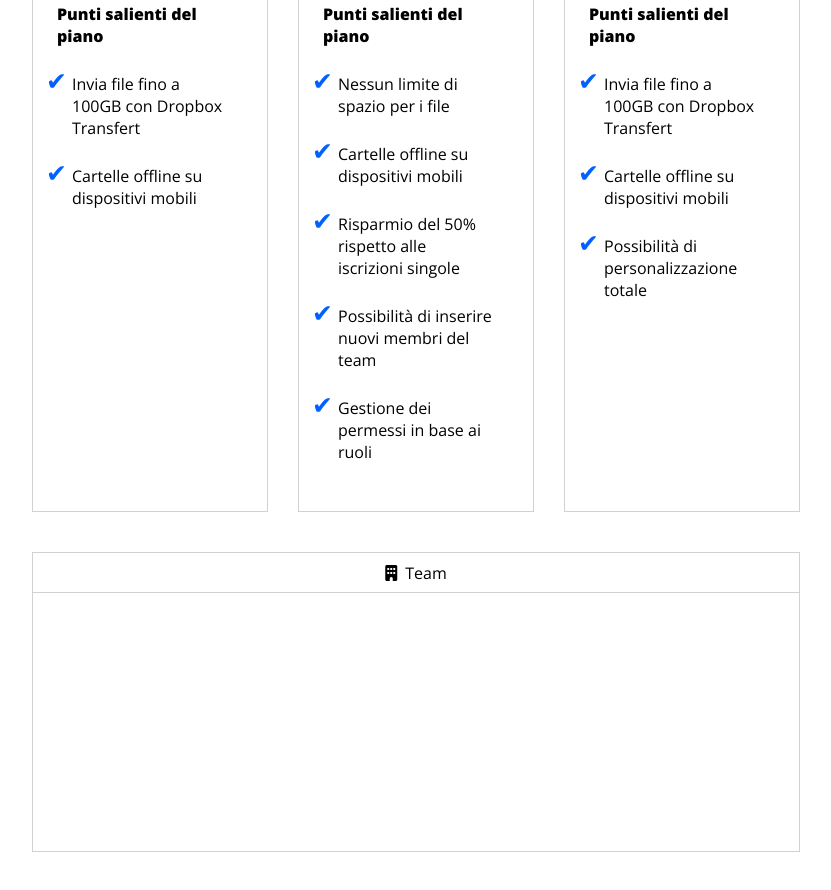
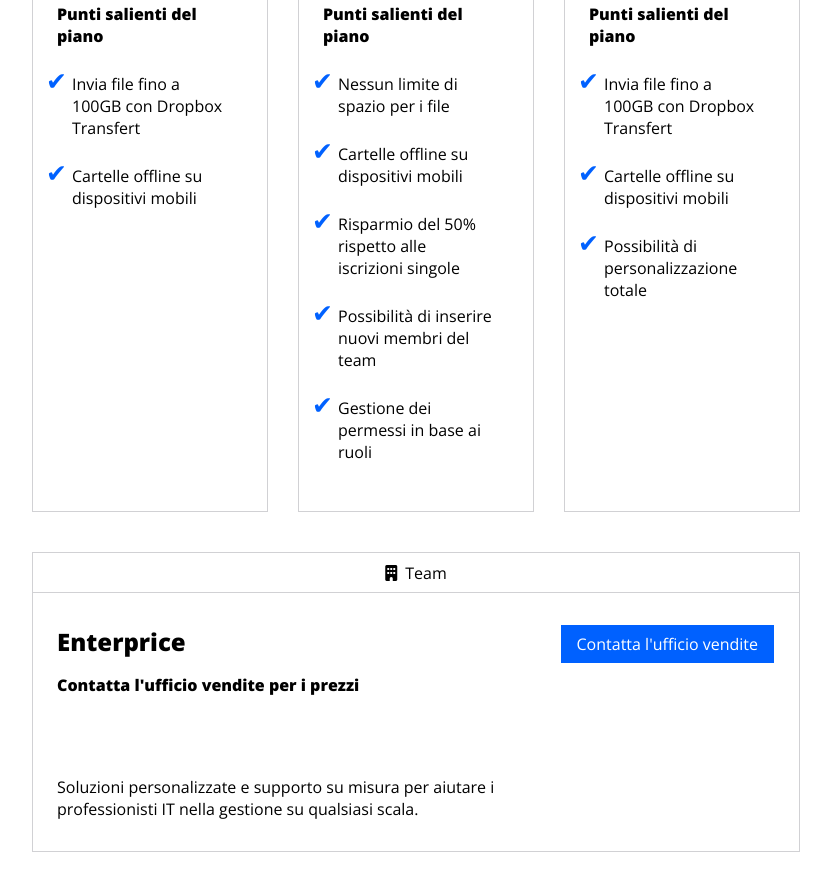
Before and after one commit to PietroSavini/htmlcss-dropbox, a plain HTML site: page index.html in a window 1280 px wide. Shown: the part 1472-2362 px from the top of the page, without its empty margins (224-1055 px from the left). Drawn offline with nearby package versions, Linux system fonts and the light colour scheme.

Commit message:
finished business section

```diff
--- a/css/style.css
+++ b/css/style.css
@@ -207,8 +207,7 @@ i{
 .card-main{
     padding: var(--padding-card);
     width: 100%;
-    height: 100%;
-
+    height: calc(100% - 40px);
 }
 
 .price{
@@ -219,13 +218,6 @@ i{
 
 .time{
     color: #75757a;
-
-}
-
-.card-large{
-    width: 100%;
-    height: 300px;
-    border: var(--card-border);
 }
 
 .align{
@@ -276,3 +268,27 @@ li>p{
     font-size: 1rem;
     margin-left: 5px;
 }
+
+/* large card */
+.card-large{
+    width: 100%;
+    height: 300px;
+    border: var(--card-border);
+}
+
+.large-flex{
+    display: flex;
+
+}
+
+.col-large{
+    width: 70%;
+}
+
+.col-large .price{
+    margin-bottom: 5rem;
+}
+
+ .col{
+    width: 30%;
+}
--- a/index.html
+++ b/index.html
@@ -237,9 +237,20 @@
                 <div class="card-large">
                     <div class="card-header">
                         <span><i class="fa-solid fa-building"></i>Team</span>
+                    </div>
+                    <div class="card-main large-flex">
+                        <div class="col-large">
+                            <h3>Enterprice</h3>
+                            <p class="price">Contatta l'ufficio vendite per i prezzi</p>
+                            <p>Soluzioni personalizzate e supporto su misura per aiutare i professionisti IT nella gestione su qualsiasi scala.</p>
+                        </div>
+                        <div class="col">
+                            <div class="btn bn-1">
+                                <a href=""><span>Contatta l'ufficio vendite</span></a>
+                            </div>
+                        </div>
 
                     </div>
-
                 </div>
 
             </div>
```
